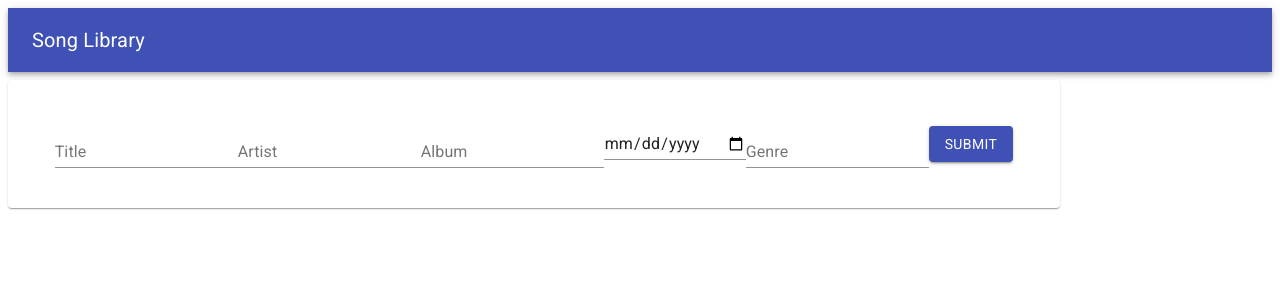
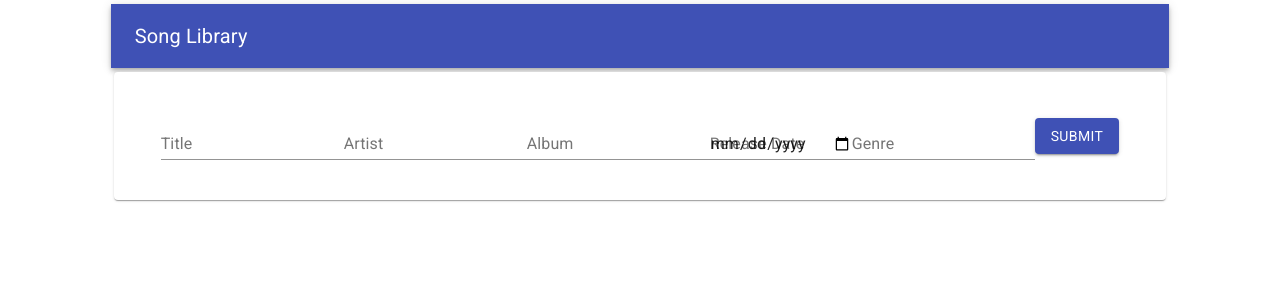
Before and after one commit to Andy-J-Smith/Music_Library_Front_End, a React (Create React App) app: page / in a window 1280 px wide. Shown: the top 300 px of the page. Built offline with nearby package versions, Linux system fonts and the light colour scheme.

Commit message:
Adjusted grid styles

```diff
--- a/src/App.js
+++ b/src/App.js
@@ -11,15 +11,12 @@ import { CallMissedSharp } from "@material-ui/icons";
 const useStyles = makeStyles((theme) => ({
   root: {
     flexGrow: 1,
-
   },
   paper: {
     padding: theme.spacing(5),
     textAlign: "center",
     color: theme.palette.text.secondary,
   },
-
-
 }));
 
 function App() {
@@ -34,13 +31,17 @@ function App() {
   return (
     <div className={classes.root}>
       <Grid container alignItems="center" direction="row" spacing={1}>
-        <Grid item  xs={12}>
-
-            <NavBar/>
+        <Grid container alignItems="center" direction="row" spacing={1}>
+          <Grid item xs={1}></Grid>
+          <Grid item xs={10}>
+            <NavBar />
+          </Grid>
+          <Grid item xs={1}></Grid>
         </Grid>
-        <Grid item xs={10}>
+        <Grid item xs={1}></Grid>
+        <Grid item alignContent="center" xs={10}>
           <Paper className={classes.paper}>
-            <AddSong/>
+            <AddSong />
           </Paper>
         </Grid>
       </Grid>
--- a/src/Components/AddSong/AddSong.jsx
+++ b/src/Components/AddSong/AddSong.jsx
@@ -2,9 +2,7 @@ import React, { useState } from "react";
 import "./AddSong.css";
 import "@fontsource/roboto";
 import "@material-ui/core";
-import { TextField, Grid, Button  } from "@material-ui/core";
-
-
+import { TextField, Grid, Button } from "@material-ui/core";
 
 const AddSong = (props) => {
   const [title, setTitle] = useState("");
@@ -12,7 +10,6 @@ const AddSong = (props) => {
   const [album, setAlbum] = useState("");
   const [release_date, setReleaseDate] = useState("");
   const [genre, setGenre] = useState("");
-
 
   function handleSong(event) {
     event.preventDefault();
@@ -27,13 +24,18 @@ const AddSong = (props) => {
   }
   return (
     <form onSubmit={handleSong}>
-      <Grid container alignItems="center" justifyContent="center" direction="row">
+      <Grid
+        container
+        alignItems="center"
+        justifyContent="center"
+        direction="row"
+      >
         <Grid item>
           <TextField
             id="title-input"
             name="title"
-        label='Title'
-        type='text'
+            label="Title"
+            type="text"
             value={handleSong.title}
             onChange={(event) => setTitle(event.target.value)}
           ></TextField>
@@ -42,8 +44,8 @@ const AddSong = (props) => {
           <TextField
             id="artist-input"
             name="artist"
-        label='Artist'
-        type='text'
+            label="Artist"
+            type="text"
             value={handleSong.artist}
             onChange={(event) => setArtist(event.target.value)}
           ></TextField>
@@ -52,8 +54,8 @@ const AddSong = (props) => {
           <TextField
             id="title-album"
             name="album"
-        label='Album'
-        type='text'
+            label="Album"
+            type="text"
             value={handleSong.album}
             onChange={(event) => setAlbum(event.target.value)}
           ></TextField>
@@ -62,8 +64,8 @@ const AddSong = (props) => {
           <TextField
             id="release_date-input"
             name="release_date"
-        label=''
-        type='date'
+            label="Release Date"
+            type="date"
             value={handleSong.release_date}
             onChange={(event) => setReleaseDate(event.target.value)}
           ></TextField>
@@ -72,8 +74,8 @@ const AddSong = (props) => {
           <TextField
             id="genre-input"
             name="genre"
-        label='Genre'
-        type='text'
+            label="Genre"
+            type="text"
             value={handleSong.genre}
             onChange={(event) => setGenre(event.target.value)}
           ></TextField>
```
Lines whose indentation alone changed are shown as unchanged.
